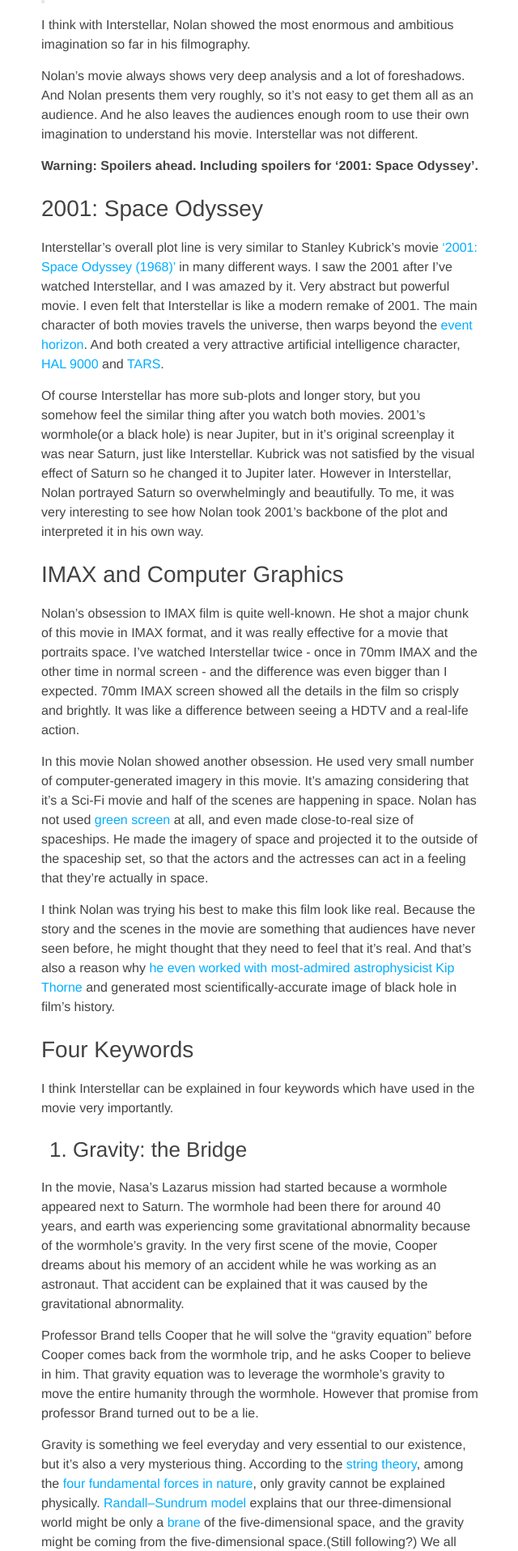
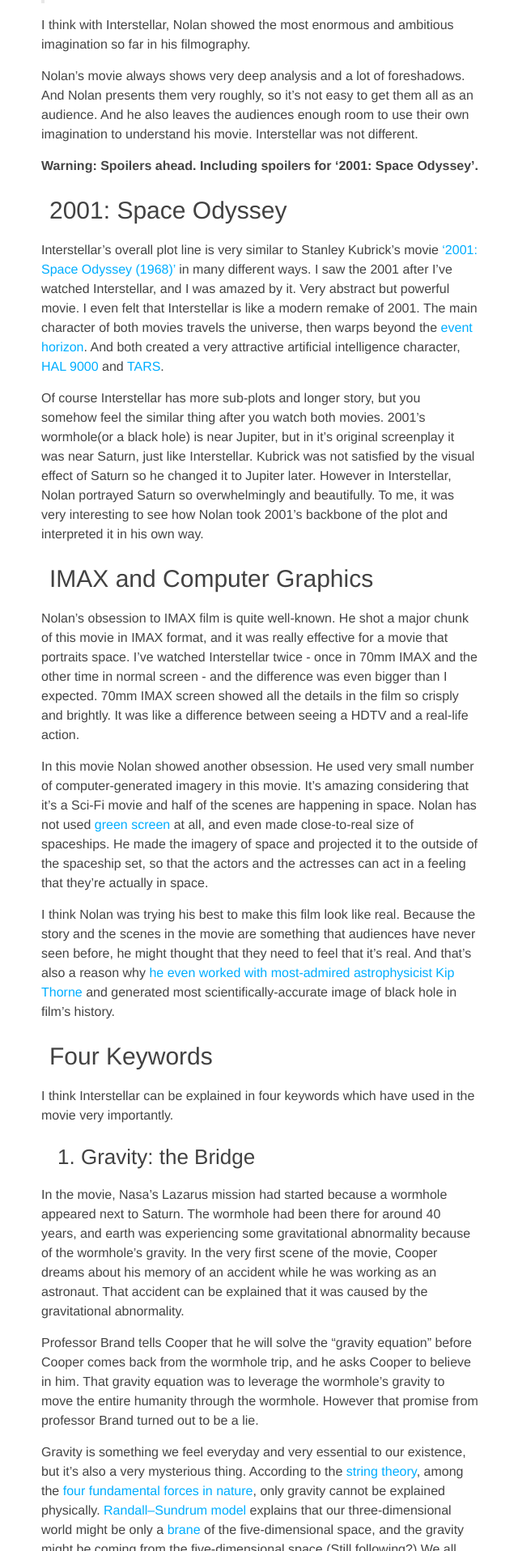
Before and after one commit to seanchoe/blog, a Jekyll site: the page built from _posts/2014-11-17-interstellar.md, in a window 1280 px wide. Shown: the part 1677-3593 px from the top of the page at 81% size, without its empty margins (319-959 px from the left). Built offline with Jekyll 4.4.1, drawn with Linux system fonts in a browser that asks for light colours.

Commit message:
Adjusted headline title sizes
and change h1 -> h2, h2 -> h3

```diff
--- a/_posts/2014-11-17-interstellar.md
+++ b/_posts/2014-11-17-interstellar.md
@@ -28,13 +28,13 @@
 
 **Warning: Spoilers ahead. Including spoilers for &lsquo;2001: Space Odyssey&rsquo;.**
 
-# 2001: Space Odyssey
+## 2001: Space Odyssey
 
 Interstellar's overall plot line is very similar to Stanley Kubrick's movie [&lsquo;2001: Space Odyssey (1968)&rsquo;](http://www.imdb.com/title/tt0062622/) in many different ways. I saw the 2001 after I've watched Interstellar, and I was amazed by it. Very abstract but powerful movie. I even felt that Interstellar is like a modern remake of 2001. The main character of both movies travels the universe, then warps beyond the [event horizon](http://en.wikipedia.org/wiki/Event_horizon). And both created a very attractive artificial intelligence character, [HAL 9000](http://en.wikipedia.org/wiki/HAL_9000) and [TARS](http://interstellarfilm.wikia.com/wiki/TARS).
 
 Of course Interstellar has more sub-plots and longer story, but you somehow feel the similar thing after you watch both movies. 2001's wormhole(or a black hole) is near Jupiter, but in it's original screenplay it was near Saturn, just like Interstellar. Kubrick was not satisfied by the visual effect of Saturn so he changed it to Jupiter later. However in Interstellar, Nolan portrayed Saturn so overwhelmingly and beautifully. To me, it was very interesting to see how Nolan took 2001's backbone of the plot and interpreted it in his own way.
 
-# IMAX and Computer Graphics
+## IMAX and Computer Graphics
 
 Nolan's obsession to IMAX film is quite well-known. He shot a major chunk of this movie in IMAX format, and it was really effective for a movie that portraits space. I've watched Interstellar twice - once in 70mm IMAX and the other time in normal screen - and the difference was even bigger than I expected. 70mm IMAX screen showed all the details in the film so crisply and brightly. It was like a difference between seeing a HDTV and a real-life action.
 
@@ -42,11 +42,11 @@
 
 I think Nolan was trying his best to make this film look like real. Because the story and the scenes in the movie are something that audiences have never seen before, he might thought that they need to feel that it's real. And that's also a reason why [he even worked with most-admired astrophysicist Kip Thorne](https://www.youtube.com/watch?v=qFNMma7M7Jc) and generated most scientifically-accurate image of black hole in film's history.
 
-# Four Keywords
+## Four Keywords
 
 I think Interstellar can be explained in four keywords which have used in the movie very importantly.
 
-## 1. Gravity: the Bridge
+### 1. Gravity: the Bridge
 
 In the movie, Nasa's Lazarus mission had started because a wormhole appeared next to Saturn. The wormhole had been there for around 40 years, and earth was experiencing some gravitational abnormality because of the wormhole's gravity. In the very first scene of the movie, Cooper dreams about his memory of an accident while he was working as an astronaut. That accident can be explained that it was caused by the gravitational abnormality.
 
@@ -56,19 +56,19 @@
 
 Murph, Cooper's daughter, keep seeing paranormal effect in her room like books falling from shelves. She thinks it's a ghost. On the day there was a baseball game and a bad sand storm interrupted the game, Murph and Cooper see the weird barcode-like shape of sand in Murph's room, and Cooper says &ldquo;It's not a ghost. It's gravity.&rdquo; Turns out, it was actually a gravitational force which Cooper has been sending from the Tesseract(will be explained) to Murph and Cooper in our three-dimensional reality. The movie is saying that the gravity might be the only communication channel that can work across our three-dimensional world and five-dimensional space out there. It's like a bridge.
 
-## 2. Time: the Key
+### 2. Time: the Key
 
 Time in this movie is the key to mankind's survival. In the scene where the grown-up Murph talks to professor Brand in front of the chalkboard which was full of the gravity equation, Brand says &ldquo;I'm afraid of time&rdquo; meaning that he's afraid of being close to death. But then Murph looks at the chalkboard and figure out there's something missing in the gravity equation. It was &lsquo;time&rsquo;. In the Tesseract, Cooper also mentions that ultimate solution to the gravity equation needs the &lsquo;time&rsquo; as the one last element, and that was the knowledge that can only figured out in a five-dimensional space. Cooper sends the data to Murph, and Murph shouts &ldquo;Eureka!&ldquo; and the mankind could be saved.
 
 As the &lsquo;time&rsquo; is the &lsquo;key&rsquo; of this movie, Many metaphorical appearances of the time shows through out the whole movie. When Cooper leaves Murph for the Lazarus mission he gives a watch as a proof of promise. Later the watch is used as the communicational method between the Tesseract and our world. And if you see the spaceship Endurance, you'll know that it just looks like a clock. It has 12 units in a circular shape and it rotates, just like a clock. Those were all Nolan's foreshadowing saying that &ldquo;Time is the key&ldquo;.
 
-## 3. Love: the Compass
+### 3. Love: the Compass
 
 Love is like a compass for the journey to the answer in this movie. In the spaceship Endurance, Dr. Amelia Brand claims to go to Edmund's planet first and she tries to convince the crews that love can be an important element that leads scientific discoveries. Cooper is not convinced, but later in the Tesseract he admits that he could find the exact location in time where he could communicate with Murph, because of love. And turned out Dr. Brand was right, Edmund's planet was the one that human can survive and settle down.
 
 Many people don't like this part of the movie because they think it's too soft and emotional as a Sci-Fi movie. But the thing that people regrets the most in their dying bed is the fact that they haven't love the people around them enough. Love is a really important thing in our life and the one you should follow when you make important decisions in life. No one would argue with that.
 
-## 4. Resurrection: the Gift
+### 4. Resurrection: the Gift
 
 Foreshadows about resurrection can be seen in many places in the movie as well. Lazarus, the name of the Nasa's mission to save the mankind from extinction, is a name of a character from the Bible who had been raised up from the dead by Jesus. Professor Brand knew that existing mankind will not survive. He knew that the plan A cannot be succeeded, and he died confessing the truth to Murph. But thanks to Cooper and Murph, whole mankind could be raised up from the dead, just like Lazarus from the Bible.
 
@@ -78,7 +78,7 @@
 
 Professor Brand, Mr. Mann, and Cooper, they all prepared for death. They didn't expect that they could be resurrected. So for them, the resurrection is a gift. Whether the consequences were good or bad, they all have got one more chance.
 
-# The Tesseract
+## The Tesseract
 
 In physics, a [tesseract](http://en.wikipedia.org/wiki/Tesseract) stands for a 4-dimensional cube which cannot be exist in the three-dimetional world. But in Interstellar it's the name of a three-dimensional structure in five-dimensional space, build for Cooper by unknown existence who have been quoted as &ldquo;Them&rdquo;.
 
@@ -94,11 +94,11 @@
 
 I was so impressed by the idea of Tesseract. I have imagined many possible scenarios about the world beyond the black hole before I see this movie, but the Tesseract was not close to anything I could imagine.
 
-# Time Travel Paradox
+## Time Travel Paradox
 
 The most critisized plot hole in this movie would be the [time travel paradox](http://en.wikipedia.org/wiki/Temporal_paradox). In the Tesseract Cooper mentions that &ldquo;They&rdquo; are actually future humanity. Humans in the future could get a higher intelligence so that they could understand the five-dimensional space and control the time and space, and they saved the mankind in the past using Cooper and Murph. But if Cooper and Murph didn't save the mankind, the future humanity could not exist in the future. It's like a chicken-and-egg problem.
 
-# Murphy's Law
+## Murphy's Law
 
 There's a scene where Murph complains to Cooper why he made her name out of Murphy's Law, which is known as meaning bad luck. Cooper told her that Murphy's Law actually means &ldquo;what ever can happen, will happen&rdquo;. I was pretty sure that this dialogue has a hidden meaning, but I couldn't figure out what it means.
 
@@ -110,21 +110,21 @@
 
 Now let's go back to the time travel paradox. Cooper could send a very small gravitational force to the past in the Tesseract, but he actually didn't change anything. He sent a message saying that Cooper had to stay, but he just left Murph. Cooper didn't change the past. All he did was just sending the ultimate equation from five-dimentional space to three-dimensional world. That's something that supposed to happen from the first place. Mankind meant to survive. There was no time travel paradox.
 
-# Who are &ldquo;They&rdquo;?
+## Who are &ldquo;They&rdquo;?
 
 Through out the movie, &ldquo;They&rdquo; have done some significant things. They created the wormhole, they created the black hole &lsquo;Gargantua&rsquo;, and they created the Tesseract for Cooper. Cooper speculated that they are future humanity, but we can try to guess more specifically.
 
-## Aliens
+### Aliens
 
 What we know about &ldquo;Them&rdquo; is that they exist in five-dimensional space and understand nature's laws what current human being could not understand. So we could imagine &ldquo;Them&rdquo; as extra-terrestrials. But if &ldquo;They&rdquo; have been only living in the five-dimensional space, how could they understand the three-dimensional space we're living in and build the Tesseract for Cooper? I don't think it's possible like we don't understand the life of bacterias.
 
-## Future Mankind
+### Future Mankind
 
 &ldquo;They&rdquo; could be future mankind as Cooper speculated. I think we can solve the time travel paradox I mentioned earlier with a story like this: In the original parallel universe, the plan A failed so mankind went extinct with earth but Cooper and Brand executed the plan B on Edmund's planet so the new mankind prospered. But Cooper felt so bad that he left his daughter Murph dying so his left a testament says that if the mankind's intelligence evolves as they can travel back in time, he would like to complete the plan A save Murph and the whole mankind on earth. Cooper and Brand would be Adam and Eve for the new mankind, so I think the future mankind would execute the testament.
 
 But in hindsight, I think the Murphy's Law's analysis I mentioned earlier makes more sense.
 
-## A.I.
+### A.I.
 
 I've read the review of Interstellar from [Jay's Anaysis](http://jaysanalysis.com/2014/11/12/interstellar-2014-the-secret-revelation/), and I thought his point makes a lot of sense. He says &ldquo;They&rdquo; might be computer/human hybrid. In other words, the future mankind Cooper mentioned in Tesseract might be the artificial intelligential existence created by human in fact.
 
@@ -134,7 +134,7 @@
 
 In the Tesseract, TARS talks to Cooper and helps him but we could not see his figure. We can guess that the voice was actually from the future A.I.s, borrowing the one that would be familiar to Cooper. In the scene at the Cooper Station, TARS looks like it's broken during the fall into Gargantua(the black hole). TARS didn't answer to Cooper's radio when he was falling towards Gargantua, so it might be broken by the gravitational force earlier than that. Which means he wouldn't be able to talk to Cooper in the Tesseract.
 
-## God
+### God
 
 Stanley Kubrick once had [an interview with Rolling Stones magazine](http://www.visual-memory.co.uk/faq/index2.html) about the movie &lsquo;2001: Space Odyssey&rsquo; and said:
 
@@ -148,7 +148,7 @@
 
 I think Nolan put all of these references to make the audiences imagine in many different ways about the movie.
 
-# Bottom Line
+## Bottom Line
 
 Kubrick also said in the same interview:
 
--- a/_sass/_layout.scss
+++ b/_sass/_layout.scss
@@ -214,24 +214,34 @@
     margin-bottom: $spacing-unit;
 
     h1 {
-        font-size: 28px;
+        font-size: 34px;
 
         @include media-query($on-laptop) {
-            font-size: 26px;
+            font-size: 28px;
         }
     }
 
     h2 {
-        font-size: 26px;
+        font-size: 30px;
         padding-left: 10px;
 
         @include media-query($on-laptop) {
-            font-size: 24px;
+            font-size: 26px;
             padding-left: 5px;
         }
     }
 
     h3 {
+        font-size: 26px;
+        padding-left: 20px;
+
+        @include media-query($on-laptop) {
+            font-size: 24px;
+            padding-left: 10px;
+        }
+    }
+
+    h4 {
         font-size: 24px;
         padding-left: 20px;
 
@@ -241,7 +251,7 @@
         }
     }
 
-    h4 {
+    h5 {
         font-size: 22px;
         padding-left: 20px;
 
@@ -251,7 +261,7 @@
         }
     }
 
-    h5 {
+    h6 {
         font-size: 20px;
         padding-left: 20px;
 
@@ -260,14 +270,4 @@
             padding-left: 10px;
         }
     }
-
-    h6 {
-        font-size: 18px;
-        padding-left: 20px;
-
-        @include media-query($on-laptop) {
-            font-size: 16px;
-            padding-left: 10px;
-        }
-    }
 }
```
Also changed, not shown: _posts/2014-09-28-moving-blog-from-wordpress-to-jekyll.md (+12 -12 lines).
